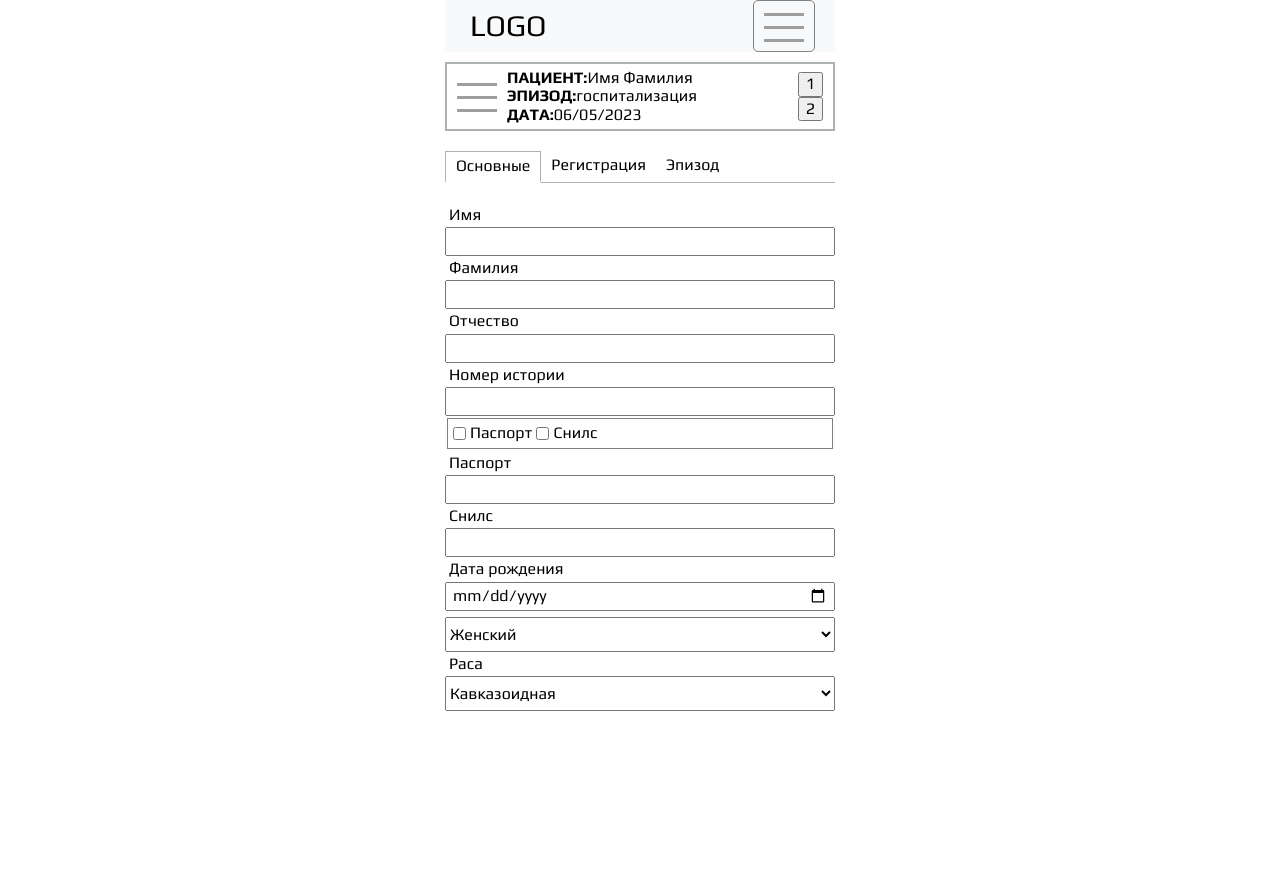
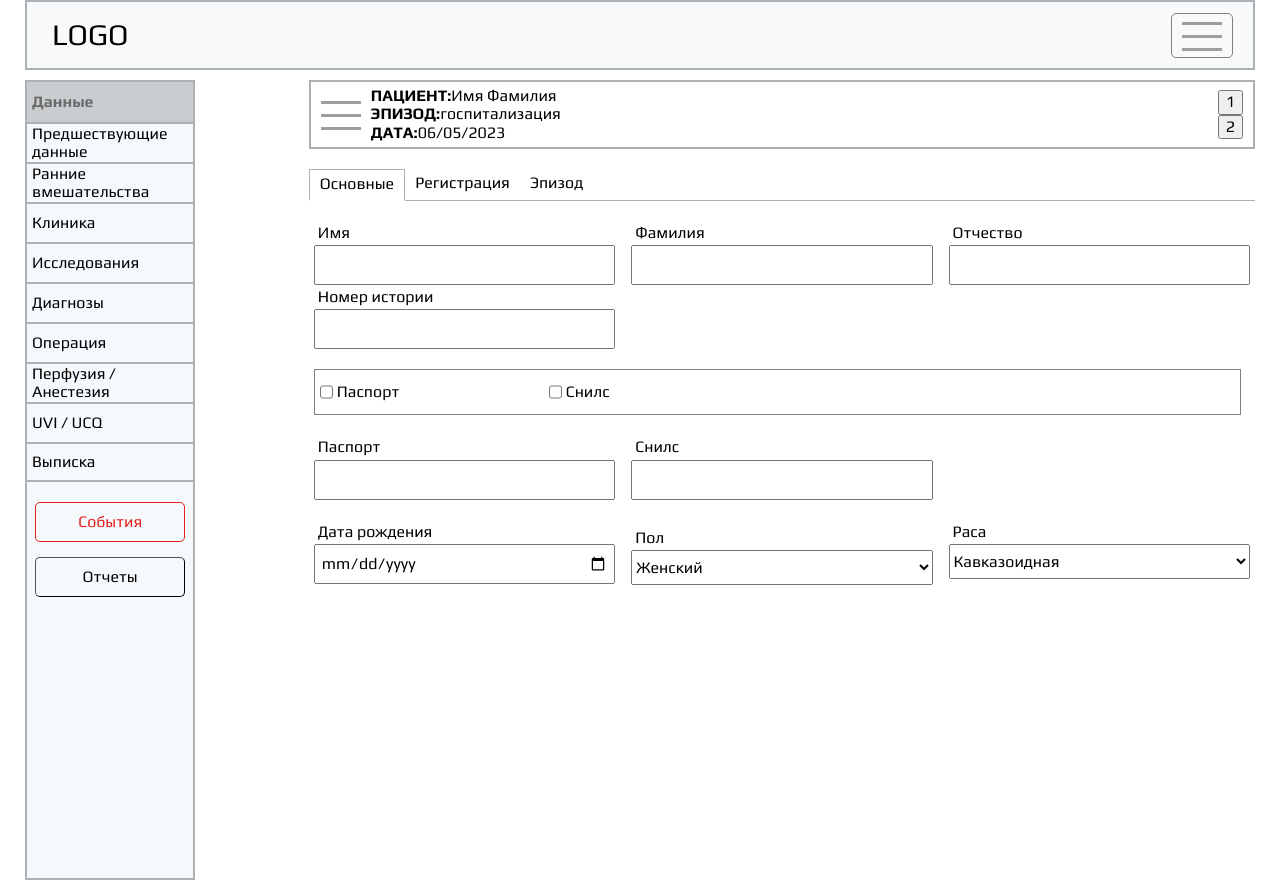
Before and after one commit to RDaudov/rrkh2, a Nuxt app: page /identify/control in a window 1280 px wide. Before the commit the page ends 800 px from the top, so only its background shows below. Built offline with nearby package versions, Linux system fonts and the light colour scheme.

Commit message:
some adaptive & fix header

```diff
--- a/app.vue
+++ b/app.vue
@@ -17,6 +17,18 @@
   padding: 0 5px;
 }
 
+@media (min-width: 768px) {
+  .container {
+    width: 768px;
+  }
+}
+
+@media (min-width: 1240px) {
+  .container {
+    width: 1240px;
+  }
+}
+
 section, form {
   display: flex;
   flex-direction: column;
--- a/components/Header.vue
+++ b/components/Header.vue
@@ -24,9 +24,11 @@ export default {
 
 <style scoped>
 .header {
+    height: 70px;
     display: flex;
     justify-content: space-between;
     align-items: center;
+    border: 2px solid #acb1b4;
     background-color: #f8f9fa;
     padding: 0 20px;
     flex-wrap: wrap;
@@ -42,8 +44,6 @@ export default {
   font-size: 30px;
 }
 .burger-wrap {
-  width: 40px;
-  height: 40px;
   display: flex;
   justify-content: flex-start;
   align-items: center;
--- a/components/Main.vue
+++ b/components/Main.vue
@@ -73,4 +73,35 @@ export default {
             transform: translateX(60%);
         }
  }
+
+ @media(min-width: 768px) {
+    .sidebar-wrapper {
+        &.active {
+            position: static;
+            transform: translateX(0%);
+            width: 30%;
+        }
+    }
+    .sidebar {
+        width: 100%;
+    }
+
+    .main-inner {
+    overflow: scroll;
+        &.active{
+            transform: translateX(0%);
+        }
+ }
+}
+
+ @media(min-width: 1240px) {
+    .sidebar-wrapper {
+        position: static;
+        transform: translateX(0%);
+        width: 30%;
+    }
+    .sidebar {
+        width: 100%;
+    }
+}
  </style>
--- a/pages/background/common.vue
+++ b/pages/background/common.vue
@@ -69,6 +69,7 @@
 <style lang="scss" scoped>
 fieldset {
     display: flex;
-    flex-direction: column;
+    flex-direction: row;
+    flex-wrap: wrap;
 }
 </style>
--- a/pages/background/medicament.vue
+++ b/pages/background/medicament.vue
@@ -198,5 +198,6 @@
 .checkbox {
     display: flex;
     flex-direction: column;
+
 }
 </style>
--- a/pages/identify/control.vue
+++ b/pages/identify/control.vue
@@ -1,42 +1,78 @@
 <template>
     <form class="form" action="" method="post">
+        <div class="inputgroup">
+            <div class="inputwrap">
                 <label for="name">Имя</label>
                 <input type="text" name="firtname" id="name" autocomplete="on">
+            </div>
+            <div class="inputwrap">
                 <label for="lastname">Фамилия</label>
                 <input type="text" name="lastname" id="lastname">
+            </div>
+            <div class="inputwrap">
                 <label for="surname">Отчество</label>
                 <input type="text" name="surname" id="surname">
+            </div>
+            <div class="inputwrap">
                 <label for="history">Номер истории</label>
                 <input type="number" name="history" id="history">
+            </div>
+        </div>
         <div class="documents">
+            <div class="checkbox-wrapper">
                 <input type="checkbox" name="passport" id="passport-ok">
                 <label for="passport">Паспорт</label>
+            </div>
+            <div class="checkbox-wrapper">
                 <input type="checkbox" name="snils" id="snils-ok">
                 <label for="snils">Снилс</label>
             </div>
+        </div>
+        <div class="inputgroup">
+            <div class="inputwrap">
                 <label for="passport">Паспорт</label>
                 <input type="text" name="passport" id="passport">
+            </div>
+            <div class="inputwrap">
                 <label for="snils">Снилс</label>
                 <input type="text" name="snils" id="snils">
+            </div>
+        </div>
+            <div class="inputgroup">
+                <div class="inputwrap">
                 <label for="date">Дата рождения</label>
                 <input type="date" name="date" id="date"/>
-        <label for="sex"></label>
+            </div>
+            <div class="inputwrap"><label for="sex"></label>
+                <label for="sex">Пол</label>
                 <select name="sex" id="sex">
                     <option value="male">Мужской</option>
                     <option value="female" selected>Женский</option>
                 </select>
+            </div>
+            <div class="inputwrap">
                 <label for="race">Раса</label>
                 <select name="race" id="race">
                     <option value="caucasoid" selected>Кавказоидная</option>
                     <option value="mongolian">Афроамерианец</option>
                     <option value="asian">Азиат</option>
                 </select>
+            </div>
+        </div>
     </form>
 </template>
-<style scoped>
+<style lang="scss" scoped>
 .documents {
+    display: flex;
+    flex-wrap: wrap;
     border: 1px solid grey;
-    margin: 2px;
+    margin: 0 5px 20px;
     padding: 2px 5px;
+    width: 98%;
+    .checkbox-wrapper {
+        display: flex;
+        align-items: center;
+        width: 25%;
+    }
 }
 </style>
--- a/public/assets/style.css
+++ b/public/assets/style.css
@@ -1,6 +1,9 @@
 @import url('~/node_modules/normalize.css/normalize.css');
 @import url('https://fonts.googleapis.com/css2?family=Play:wght@400;700&family=Plus+Jakarta+Sans&display=swap');
 
+* {
+    box-sizing: border-box;
+}
 
 body {
     font-size: 16px;
@@ -17,7 +20,7 @@ li {
 }
 
 input {
-    height: 15px;
+    height: 40px;
     padding: 5px;
 }
 
@@ -34,3 +37,15 @@ select {
 label {
     margin: 3px 4px;
 }
+
+.inputgroup {
+    display: grid;
+    grid-template-columns: repeat(auto-fill, minmax(238px, 1fr));
+    column-gap: 1rem;
+    margin: 0 5px 20px;
+}
+
+.inputwrap {
+    display: flex;
+    flex-direction: column;
+}
```
Lines whose indentation alone changed are shown as unchanged.
